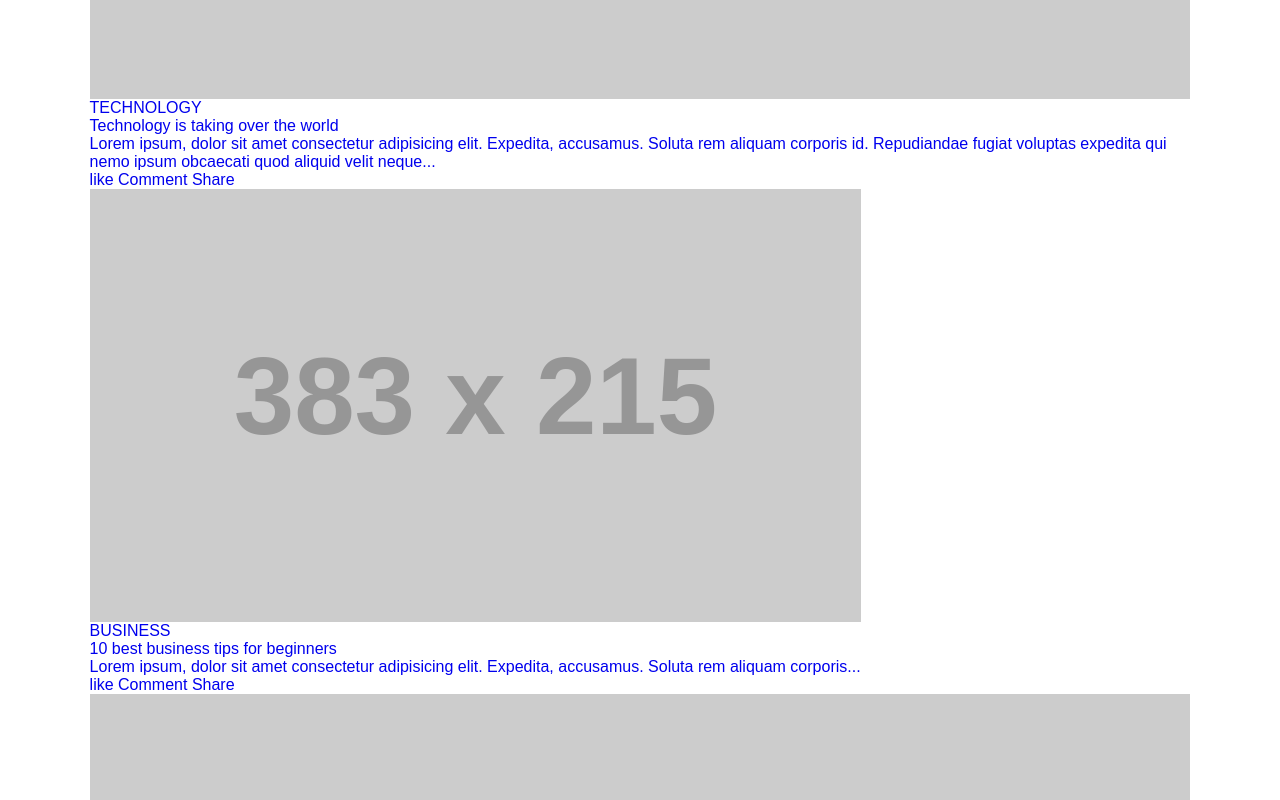
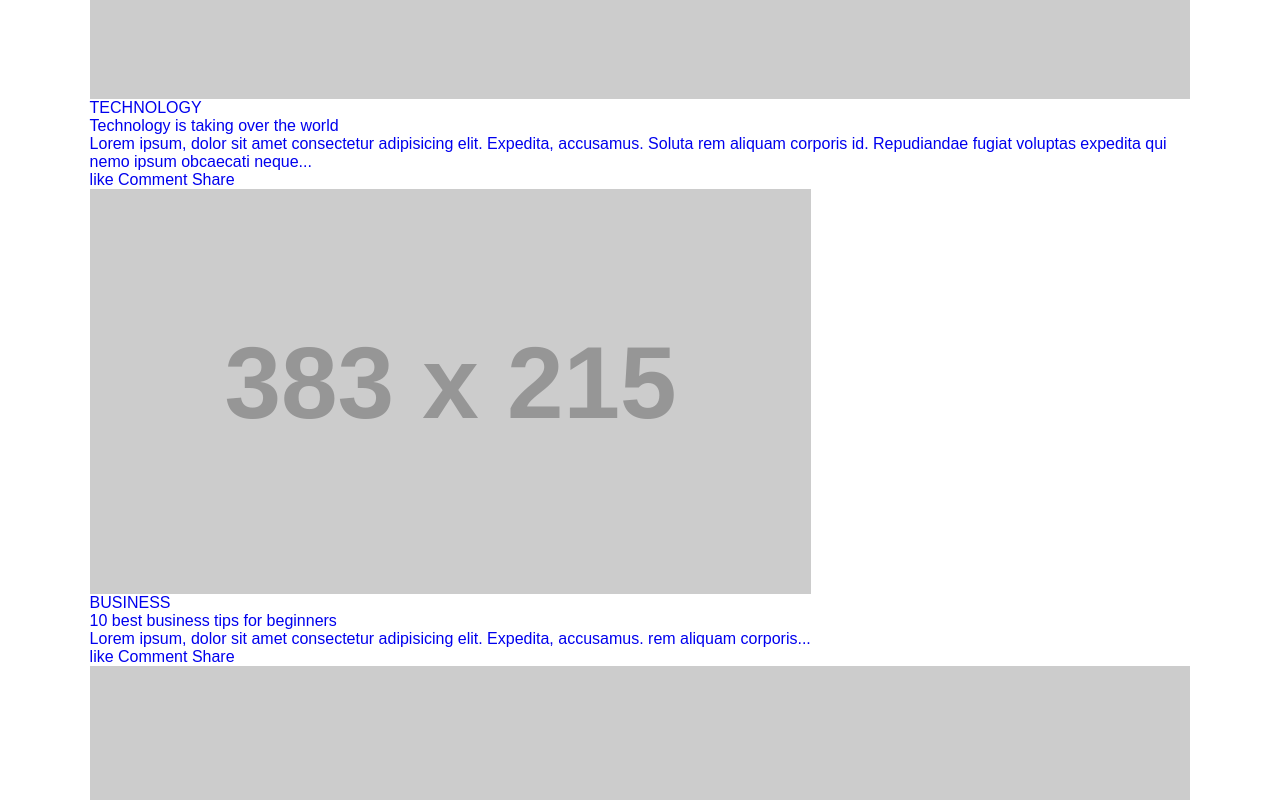
Before and after one commit to idnyaneshwaraxioned/Journal, a plain HTML site: page index.html in a window 1280 px wide. Shown: the part 3340-4140 px from the top of the page. Drawn offline with Linux system fonts and the light colour scheme; placeholder pictures from the web are drawn by us.

Commit message:
card sturture modify

```diff
--- a/index.html
+++ b/index.html
@@ -117,8 +117,7 @@
                   <span class="card-title">TECHNOLOGY</span>
                   <h4>Technology is taking over the world</h4>
                   <p>Lorem ipsum, dolor sit amet consectetur adipisicing elit. Expedita, accusamus. Soluta rem aliquam
-                    corporis id. Repudiandae fugiat voluptas expedita qui nemo ipsum obcaecati quod aliquid velit
-                    neque...
+                    corporis id. Repudiandae fugiat voluptas expedita qui nemo ipsum obcaecati neque...
                   </p>
                 </div>
                 <ul class="card-menu">
@@ -136,7 +135,7 @@
                 <div class="card-content">
                   <span class="card-title">BUSINESS</span>
                   <h4>10 best business tips for beginners</h4>
-                  <p>Lorem ipsum, dolor sit amet consectetur adipisicing elit. Expedita, accusamus. Soluta rem aliquam
+                  <p>Lorem ipsum, dolor sit amet consectetur adipisicing elit. Expedita, accusamus. rem aliquam
                     corporis...
                   </p>
                 </div>
@@ -156,8 +155,7 @@
                   <span class="card-title">TRAVEL</span>
                   <h4>Best things to do while traveling abroad </h4>
                   <p>Lorem ipsum, dolor sit amet consectetur adipisicing elit. Expedita, accusamus. Soluta rem aliquam
-                    corporis id. Repudiandae fugiat voluptas expedita qui nemo ipsum obcaecati quod aliquid velit
-                    neque...
+                    corporis id. Repudiandae fugiat voluptas expedita qui nemo ipsum obcaecati neque...
                   </p>
                 </div>
                 <ul class="card-menu">
@@ -176,8 +174,7 @@
                   <span class="card-title">ENTERTAINMENT</span>
                   <h4>Ups and downs in the entertainment industry</h4>
                   <p>Lorem ipsum, dolor sit amet consectetur adipisicing elit. Expedita, accusamus. Soluta rem aliquam
-                    corporis id. Repudiandae fugiat voluptas expedita qui nemo ipsum obcaecati quod aliquid velit
-                    neque...
+                    corporis id. Repudiandae fugiat voluptas expedita qui nemo ipsum obcaecati neque...
                   </p>
                 </div>
                 <ul class="card-menu">
@@ -215,8 +212,7 @@
                   <span class="card-title">TECHNOLOGY</span>
                   <h4>Technology is taking over the world</h4>
                   <p>Lorem ipsum, dolor sit amet consectetur adipisicing elit. Expedita, accusamus. Soluta rem aliquam
-                    corporis id. Repudiandae fugiat voluptas expedita qui nemo ipsum obcaecati quod aliquid velit
-                    neque...
+                    corporis id. Repudiandae fugiat voluptas expedita qui nemo ipsum obcaecati neque...
                   </p>
                 </div>
                 <ul class="card-menu">
@@ -254,8 +250,7 @@
                   <span class="card-title">ENTERTAINMENT</span>
                   <h4>Music and Dance is the life and living</h4>
                   <p>Lorem ipsum, dolor sit amet consectetur adipisicing elit. Expedita, accusamus. Soluta rem aliquam
-                    corporis id. Repudiandae fugiat voluptas expedita qui nemo ipsum obcaecati quod aliquid velit
-                    neque...
+                    corporis id. Repudiandae fugiat voluptas expedita qui nemo ipsum obcaecati neque...
                   </p>
                 </div>
                 <ul class="card-menu">
```
